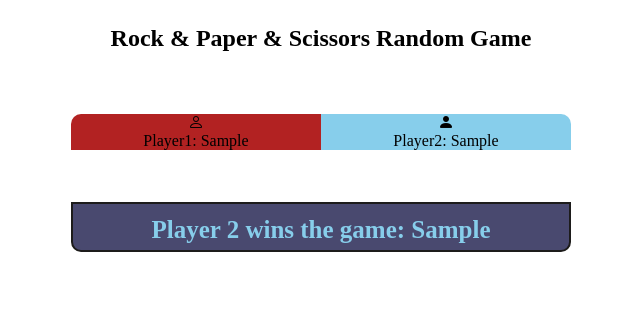
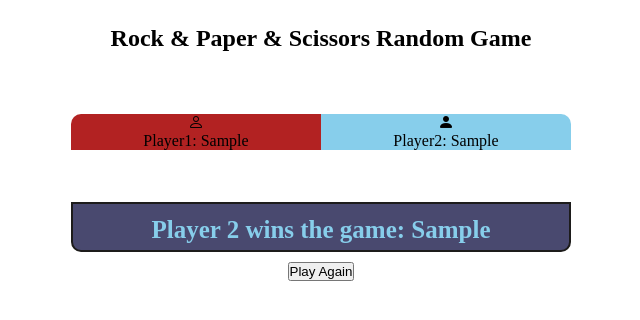
Before and after one commit to EduardoACalvo/Rock_paper_scissors, a Flask app: template templates/index.html in a window 1280 px wide. Shown: the top 320 px of the page, without its empty margins (319-959 px from the left). Run offline with Flask 3, Linux system fonts and the light colour scheme; the template is opened without the code that fills it: most values are stand-ins (such as "Sample title", 1, 10 or a date in 2020).

Commit message:
Update index.html

```diff
--- a/templates/index.html
+++ b/templates/index.html
@@ -199,6 +199,9 @@
           {% endif %}
         {% endif %}
       </div>
+	<button onClick="window.location.reload();">
+          Play Again
+        </button>
     </div>
 </body>
 </html>
```
